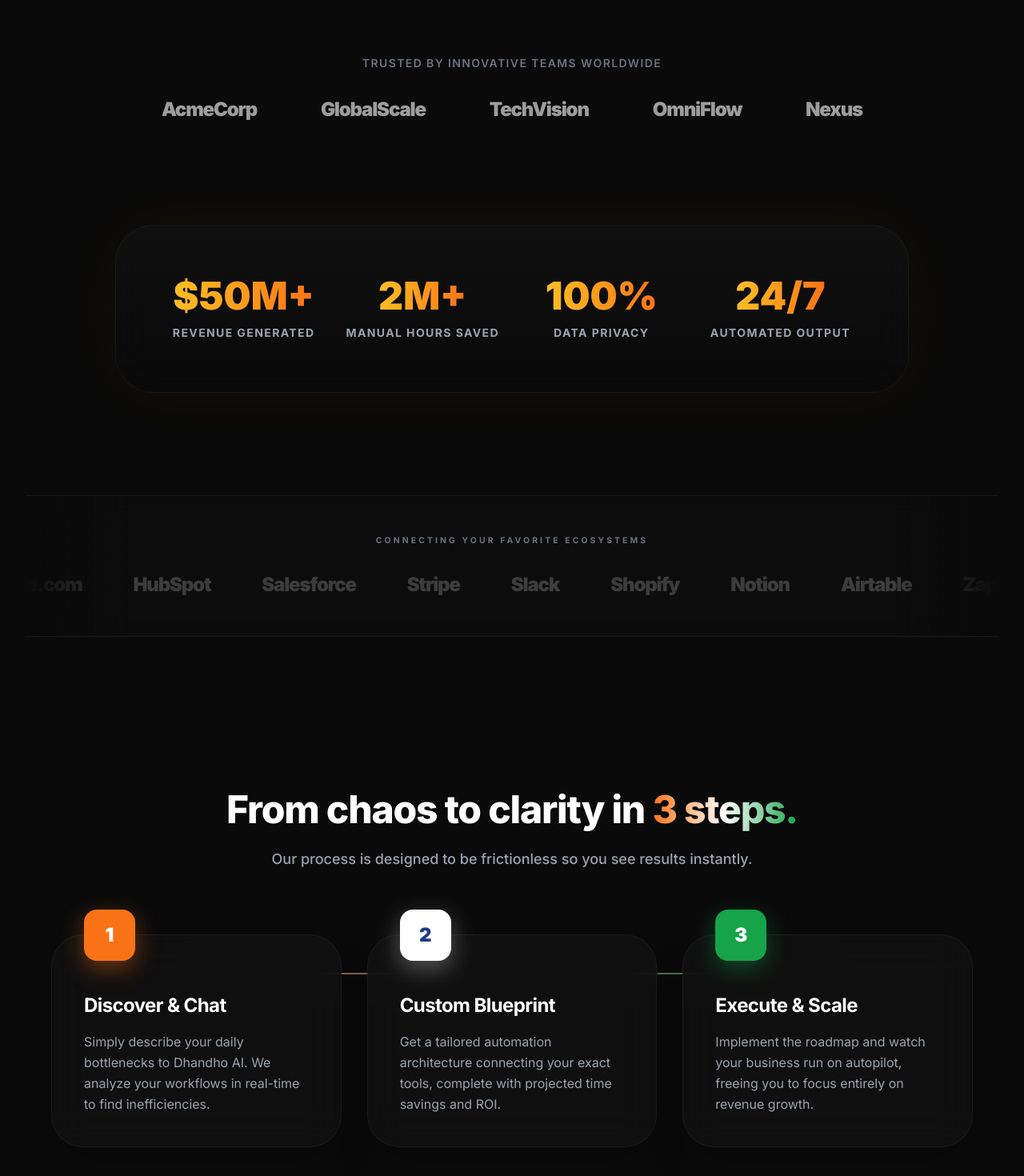
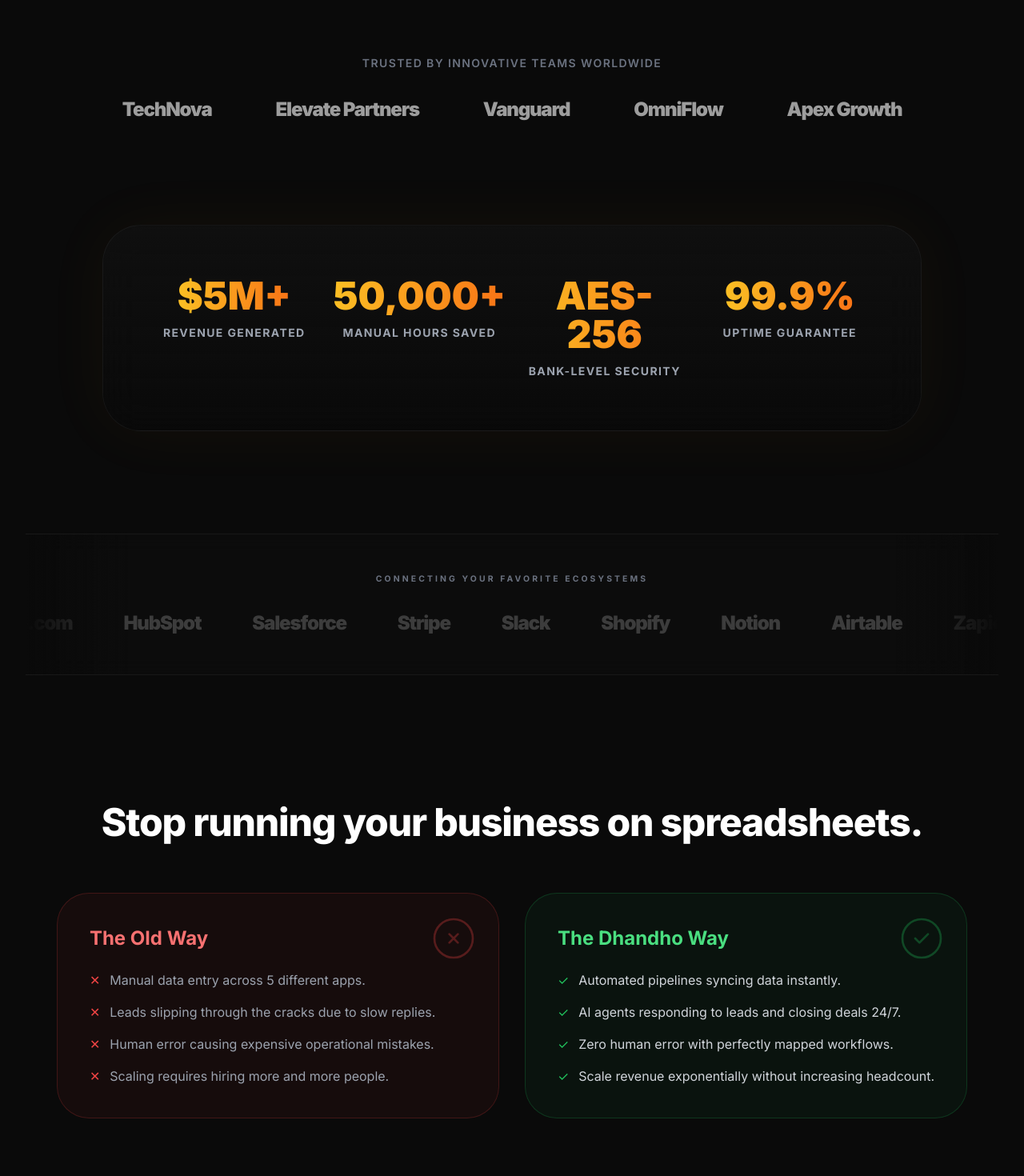
Before and after one commit to Salman-Shaikh-92/dhandho-frontend, a Next.js app: page / in a window 1280 px wide. Shown: the part 860-2330 px from the top of the page at 80% size. Built offline with nearby package versions, Linux system fonts and the light colour scheme; no server answers.

Commit message:
Flesh out SaaS landing page with FAQ, Old vs New Way comparison, and realistic metrics

```diff
--- a/app/page.jsx
+++ b/app/page.jsx
@@ -204,11 +204,11 @@
         >
           <p className="text-sm font-semibold text-gray-500 uppercase tracking-widest mb-8">Trusted by innovative teams worldwide</p>
           <div className="flex flex-wrap justify-center items-center gap-10 opacity-60 grayscale sm:gap-20 transition-all hover:opacity-80">
-            <span className="text-2xl font-black tracking-tighter text-white">AcmeCorp</span>
-            <span className="text-2xl font-black tracking-tighter text-white">GlobalScale</span>
-            <span className="text-2xl font-black tracking-tighter text-white">TechVision</span>
+            <span className="text-2xl font-black tracking-tighter text-white">TechNova</span>
+            <span className="text-2xl font-black tracking-tighter text-white">Elevate Partners</span>
+            <span className="text-2xl font-black tracking-tighter text-white">Vanguard</span>
             <span className="text-2xl font-black tracking-tighter text-white">OmniFlow</span>
-            <span className="text-2xl font-black tracking-tighter text-white">Nexus</span>
+            <span className="text-2xl font-black tracking-tighter text-white">Apex Growth</span>
           </div>
         </motion.div>
 
@@ -217,20 +217,20 @@
           <div className="rounded-[3rem] border border-white/5 bg-gradient-to-b from-[#111111]/80 to-transparent p-8 sm:p-16 shadow-[0_0_80px_rgba(245,158,11,0.05)] backdrop-blur-xl">
             <div className="grid grid-cols-2 gap-8 md:grid-cols-4 text-center">
               <div className="flex flex-col items-center">
-                <p className="text-4xl sm:text-5xl font-black text-transparent bg-clip-text bg-gradient-to-r from-amber-400 to-orange-500">$50M+</p>
+                <p className="text-4xl sm:text-5xl font-black text-transparent bg-clip-text bg-gradient-to-r from-amber-400 to-orange-500">$5M+</p>
                 <p className="mt-3 text-xs sm:text-sm font-bold text-gray-400 uppercase tracking-widest">Revenue Generated</p>
               </div>
               <div className="flex flex-col items-center">
-                <p className="text-4xl sm:text-5xl font-black text-transparent bg-clip-text bg-gradient-to-r from-amber-400 to-orange-500">2M+</p>
+                <p className="text-4xl sm:text-5xl font-black text-transparent bg-clip-text bg-gradient-to-r from-amber-400 to-orange-500">50,000+</p>
                 <p className="mt-3 text-xs sm:text-sm font-bold text-gray-400 uppercase tracking-widest">Manual Hours Saved</p>
               </div>
               <div className="flex flex-col items-center">
-                <p className="text-4xl sm:text-5xl font-black text-transparent bg-clip-text bg-gradient-to-r from-amber-400 to-orange-500">100%</p>
-                <p className="mt-3 text-xs sm:text-sm font-bold text-gray-400 uppercase tracking-widest">Data Privacy</p>
+                <p className="text-4xl sm:text-5xl font-black text-transparent bg-clip-text bg-gradient-to-r from-amber-400 to-orange-500">AES-256</p>
+                <p className="mt-3 text-xs sm:text-sm font-bold text-gray-400 uppercase tracking-widest">Bank-Level Security</p>
               </div>
               <div className="flex flex-col items-center">
-                <p className="text-4xl sm:text-5xl font-black text-transparent bg-clip-text bg-gradient-to-r from-amber-400 to-orange-500">24/7</p>
-                <p className="mt-3 text-xs sm:text-sm font-bold text-gray-400 uppercase tracking-widest">Automated Output</p>
+                <p className="text-4xl sm:text-5xl font-black text-transparent bg-clip-text bg-gradient-to-r from-amber-400 to-orange-500">99.9%</p>
+                <p className="mt-3 text-xs sm:text-sm font-bold text-gray-400 uppercase tracking-widest">Uptime Guarantee</p>
               </div>
             </div>
           </div>
@@ -265,6 +265,52 @@
             </motion.div>
           </div>
         </motion.section>
+
+        {/* Old Way vs Dhandho Way */}
+        <section className="mt-32 sm:mt-40 relative z-20 mx-auto max-w-6xl">
+          <div className="text-center mb-16">
+            <h2 className="text-3xl font-extrabold tracking-tight text-white sm:text-5xl">
+              Stop running your business on spreadsheets.
+            </h2>
+          </div>
+          <div className="grid md:grid-cols-2 gap-8">
+            <motion.div
+              initial={{ opacity: 0, x: -20 }}
+              whileInView={{ opacity: 1, x: 0 }}
+              viewport={{ once: true }}
+              className="rounded-[2.5rem] border border-red-500/20 bg-red-500/5 p-10 relative overflow-hidden"
+            >
+              <div className="absolute top-0 right-0 p-6 opacity-30 text-red-500">
+                <svg className="h-16 w-16" fill="none" viewBox="0 0 24 24" stroke="currentColor"><path strokeLinecap="round" strokeLinejoin="round" strokeWidth="1" d="M10 14l2-2m0 0l2-2m-2 2l-2-2m2 2l2 2m7-2a9 9 0 11-18 0 9 9 0 0118 0z" /></svg>
+              </div>
+              <h3 className="text-2xl font-bold mb-6 text-red-400">The Old Way</h3>
+              <ul className="space-y-4">
+                <li className="flex gap-3 text-gray-400"><span className="text-red-500">✕</span> Manual data entry across 5 different apps.</li>
+                <li className="flex gap-3 text-gray-400"><span className="text-red-500">✕</span> Leads slipping through the cracks due to slow replies.</li>
+                <li className="flex gap-3 text-gray-400"><span className="text-red-500">✕</span> Human error causing expensive operational mistakes.</li>
+                <li className="flex gap-3 text-gray-400"><span className="text-red-500">✕</span> Scaling requires hiring more and more people.</li>
+              </ul>
+            </motion.div>
+
+            <motion.div
+              initial={{ opacity: 0, x: 20 }}
+              whileInView={{ opacity: 1, x: 0 }}
+              viewport={{ once: true }}
+              className="rounded-[2.5rem] border border-green-500/20 bg-green-500/5 p-10 relative overflow-hidden"
+            >
+              <div className="absolute top-0 right-0 p-6 opacity-30 text-green-500">
+                <svg className="h-16 w-16" fill="none" viewBox="0 0 24 24" stroke="currentColor"><path strokeLinecap="round" strokeLinejoin="round" strokeWidth="1" d="M9 12l2 2 4-4m6 2a9 9 0 11-18 0 9 9 0 0118 0z" /></svg>
+              </div>
+              <h3 className="text-2xl font-bold mb-6 text-green-400">The Dhandho Way</h3>
+              <ul className="space-y-4">
+                <li className="flex gap-3 text-gray-300"><span className="text-green-500">✓</span> Automated pipelines syncing data instantly.</li>
+                <li className="flex gap-3 text-gray-300"><span className="text-green-500">✓</span> AI agents responding to leads and closing deals 24/7.</li>
+                <li className="flex gap-3 text-gray-300"><span className="text-green-500">✓</span> Zero human error with perfectly mapped workflows.</li>
+                <li className="flex gap-3 text-gray-300"><span className="text-green-500">✓</span> Scale revenue exponentially without increasing headcount.</li>
+              </ul>
+            </motion.div>
+          </div>
+        </section>
 
         {/* How it Works Section */}
         <section className="mt-32 sm:mt-48 relative z-20">
@@ -414,6 +460,28 @@
           </div>
         </section>
 
+        {/* FAQ Section */}
+        <section className="mt-40 relative z-20 mx-auto max-w-4xl">
+          <div className="text-center mb-16">
+            <h2 className="text-3xl font-extrabold tracking-tight text-white sm:text-5xl">
+              Frequently Asked Questions
+            </h2>
+          </div>
+          <div className="space-y-4">
+            {[
+              { q: "How long does it take to implement?", a: "Once your custom blueprint is generated by our AI consultant, implementation usually takes between 3 to 10 days depending on the complexity of your current software stack." },
+              { q: "Do I need to know how to code?", a: "Not at all. Dhandho AI focuses on no-code and low-code solutions like Zapier and Make.com. You won't need to write a single line of code." },
+              { q: "Is my company data secure?", a: "Absolutely. We do not store your proprietary business data, and all auth relies on enterprise-grade Firebase security. The AI only analyzes the structural bottlenecks you describe." },
+              { q: "What if my software stack is very niche?", a: "Our AI is trained on thousands of API endpoints and integrations. If it has an API or webhooks, we can automate it." }
+            ].map((faq, i) => (
+              <div key={i} className="rounded-2xl border border-white/10 bg-[#111111]/60 p-6 backdrop-blur-md transition-all hover:border-amber-500/30">
+                <h3 className="text-lg font-bold text-white">{faq.q}</h3>
+                <p className="mt-2 text-gray-400 leading-relaxed">{faq.a}</p>
+              </div>
+            ))}
+          </div>
+        </section>
+
         {/* CTA Section */}
         <section className="mt-40 mb-24 relative z-20">
           <motion.div
```
